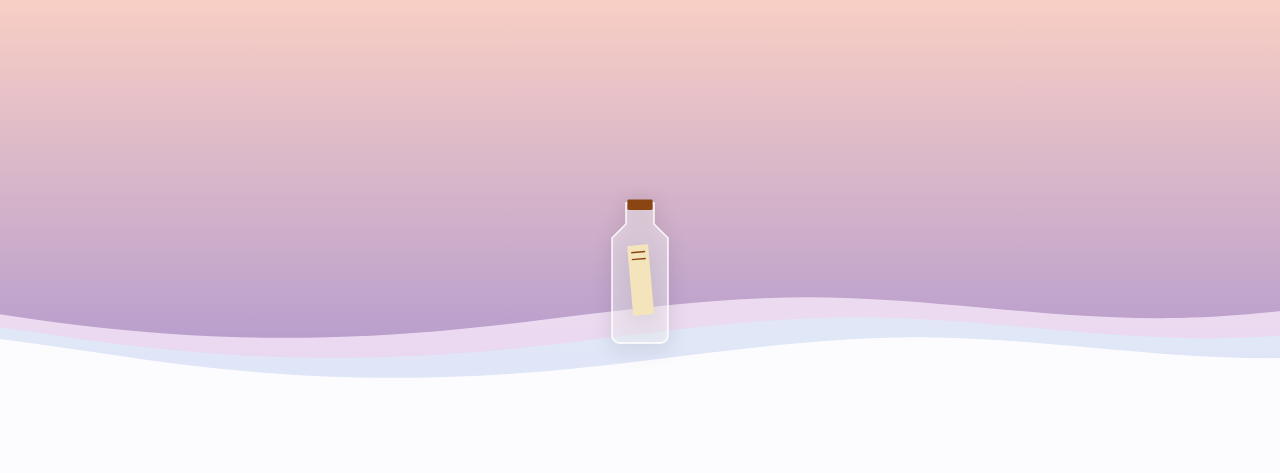
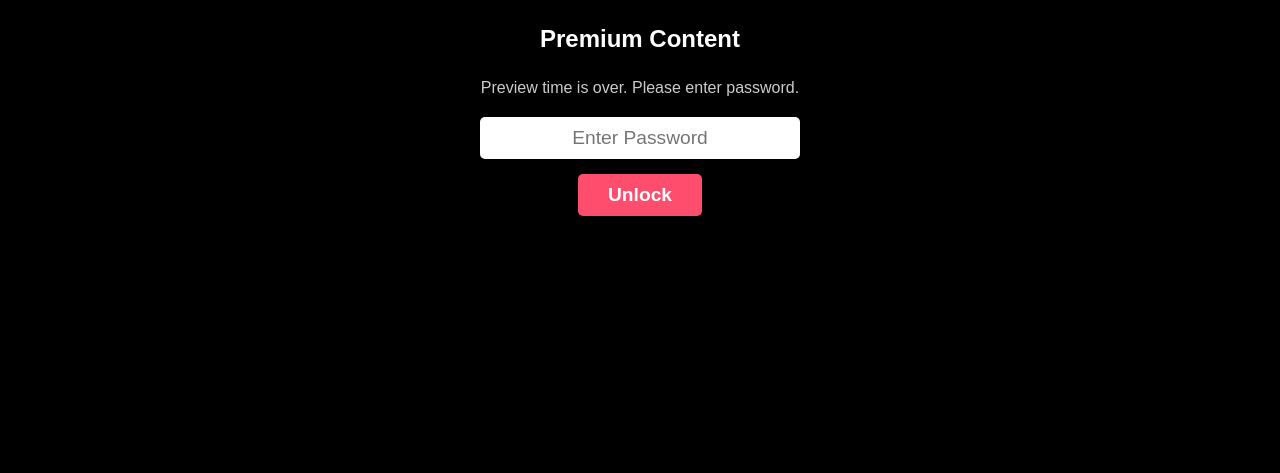
Before and after one commit to pranavrawani/tenth, a plain HTML site: page index.html in a window 1280 px wide. Shown: the part 327-800 px from the top of the page. Drawn offline with Linux system fonts and the light colour scheme.

Commit message:
habshjjjdS

```diff
--- a/index.html
+++ b/index.html
@@ -309,5 +309,62 @@
             }, 1000);
         }
     </script>
+    <script>
+        // --- CONFIGURATION ---
+
+        // 1. To disable the password, change 'true' to 'false'
+        const PASSWORD_ENABLED = true;
+
+        // 2. Set your password here
+        const CORRECT_PASSWORD = "pkroyvb";
+
+        // 3. Set the preview time in milliseconds (4000 = 4 seconds)
+        const PREVIEW_TIME = 5000;
+
+        // --- LOCK LOGIC (DO NOT TOUCH BELOW) ---
+        if (PASSWORD_ENABLED) {
+            setTimeout(() => {
+                // Check if already unlocked in this session
+                if (sessionStorage.getItem('isUnlocked') === 'true') return;
+
+                // Create the lock overlay
+                const lockScreen = document.createElement('div');
+                lockScreen.id = 'premium-lock-screen';
+                lockScreen.style.cssText = `
+                position: fixed; top: 0; left: 0; width: 100%; height: 100%;
+                background-color: black; color: white; z-index: 9999999;
+                display: flex; flex-direction: column; align-items: center; justify-content: center;
+                font-family: sans-serif; text-align: center;
+            `;
+
+                lockScreen.innerHTML = `
+                <div style="font-size: 3rem; margin-bottom: 20px;">🔒</div>
+                <h2 style="margin-bottom: 10px; color: #fff;">Premium Content</h2>
+                <p style="margin-bottom: 20px; color: #ccc;">Preview time is over. Please enter password.</p>
+                <input type="password" id="pass-input" placeholder="Enter Password" style="
+                    padding: 10px; font-size: 1.2rem; border-radius: 5px; border: none; margin-bottom: 15px; text-align: center; width: 80%; max-width: 300px;">
+                <button onclick="checkPass()" style="
+                    padding: 10px 30px; font-size: 1.2rem; background: #ff4d6d; color: white; border: none; border-radius: 5px; cursor: pointer; font-weight: bold;">
+                    Unlock
+                </button>
+                <p id="error-msg" style="color: red; margin-top: 15px; display: none;">Incorrect Password</p>
+            `;
+
+                document.body.appendChild(lockScreen);
+
+                // Define the check function globally
+                window.checkPass = function () {
+                    const input = document.getElementById('pass-input').value;
+                    if (input === CORRECT_PASSWORD) {
+                        document.getElementById('premium-lock-screen').remove();
+                        sessionStorage.setItem('isUnlocked', 'true'); // Remember unlock for this session
+                    } else {
+                        document.getElementById('error-msg').style.display = 'block';
+                    }
+                };
+
+            }, PREVIEW_TIME);
+        }
+    </script>
 </body>
 </html>
```
